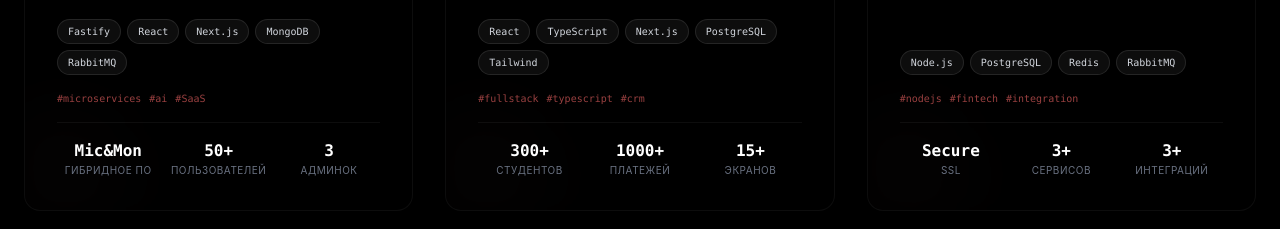
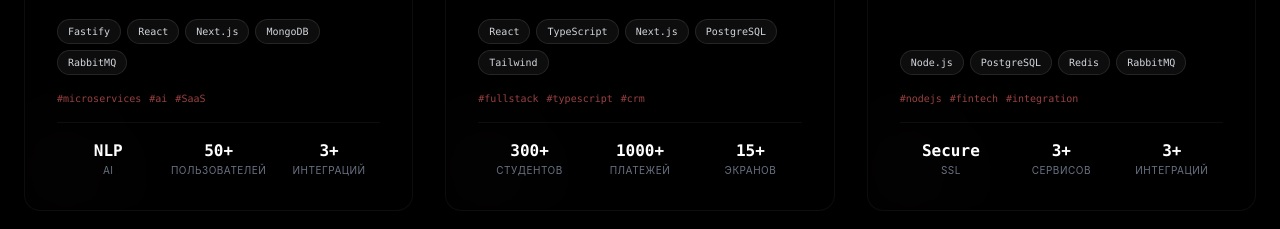
Before and after one commit to okmic/MicoProjects, a React (Vite) app: page / in a window 1280 px wide. Shown: the part 1920-2149 px from the top of the page. Built offline with nearby package versions, Linux system fonts and the light colour scheme.

Commit message:
edit postfarm

```diff
--- a/src/data.ts
+++ b/src/data.ts
@@ -81,9 +81,9 @@
         icon: Sprout,
         link: "https://okmic.github.io/GetPostFarm/",
         stats: [
-          { label: "Гибридное ПО", value: "Mic&Mon" },
+          { label: "AI", value: "NLP" },
           { label: "Пользователей", value: "50+" },
-          { label: "Админок", value: "3" }
+          { label: "Интеграций", value: "3+" }
         ]
       },
       {
```
